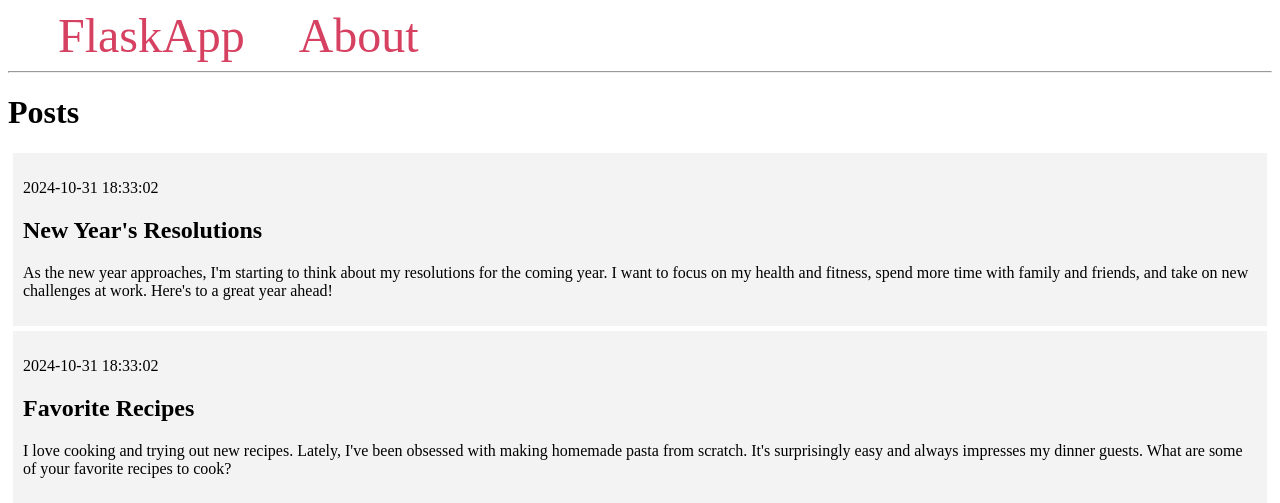
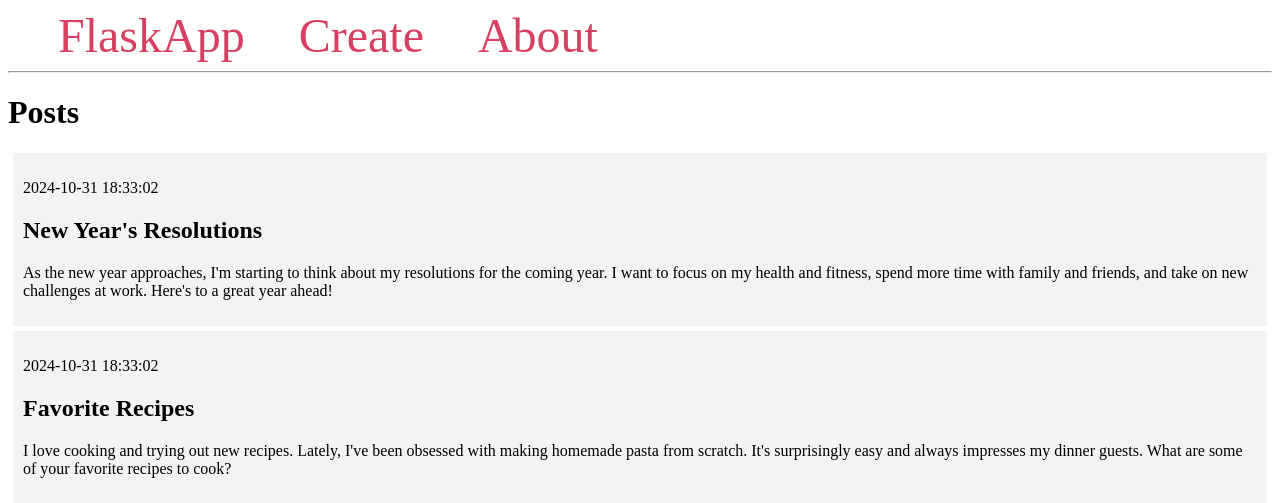
Before and after one commit to bp3000bp/flask-blog-tutorial, a Flask app: page / in a window 1280 px wide. Shown: the top 503 px of the page. Run offline with Flask 3, Linux system fonts and the light colour scheme; data comes from the database, SQL or seed files in the repository; both versions use the stored data as it was after the commit.

Commit message:
after PART 4

```diff
--- a/flask_blog_class/app.py
+++ b/flask_blog_class/app.py
@@ -4,6 +4,7 @@ from flask import Flask, render_template, request, url_for, flash, redirect, abo
 # make a Flask application object called app
 app = Flask(__name__)
 app.config["DEBUG"] = True
+app.config['SECRET_KEY'] = 'your secret key'
 
 
 
@@ -37,6 +38,29 @@ def index():
 
 
 # route to create a post
+@app.route('/create/', methods=('GET', 'POST'))
+def create():
+    #determind if the page isbeing requested w a post or get request
+    if request.method == 'POST':
+        #get the title and content that swas submitted
+        title = request.form['title']
+        content = request.form['content']
+
+        #display an error message if title or content is not submitted
+        #else make a db connection and insert the blog post content
+        if not title:
+            flash("Title is required")
+        elif not content:
+            flash("Content is required")
+        else:
+            conn = get_db_connection()
+            #insert data into db
+            conn.execute('INSERT INTO posts (title, content) VALUES (?, ?)', (title,content))
+            conn.commit()
+            conn.close()
+            return redirect(url_for('index'))
 
 
+    return render_template('create.html')
+
 app.run()
--- a/flask_blog_class/templates/base.html
+++ b/flask_blog_class/templates/base.html
@@ -28,10 +28,16 @@
 <body>
     <nav>
         <a href="{{ url_for('index') }}">FlaskApp</a>
+        <a href="{{ url_for('create') }}">Create</a>
         <a href="#">About</a>
     </nav>
     <hr>
     <div class="content">
+        {% for message in get_flashed_messages() %}
+            <div class="alert">{{ message }}</div>
+
+        {% endfor %}
+
         {% block content %} {% endblock %}
     </div>
 </body>
```
Also changed, not shown: flask_blog_class/database.db.
